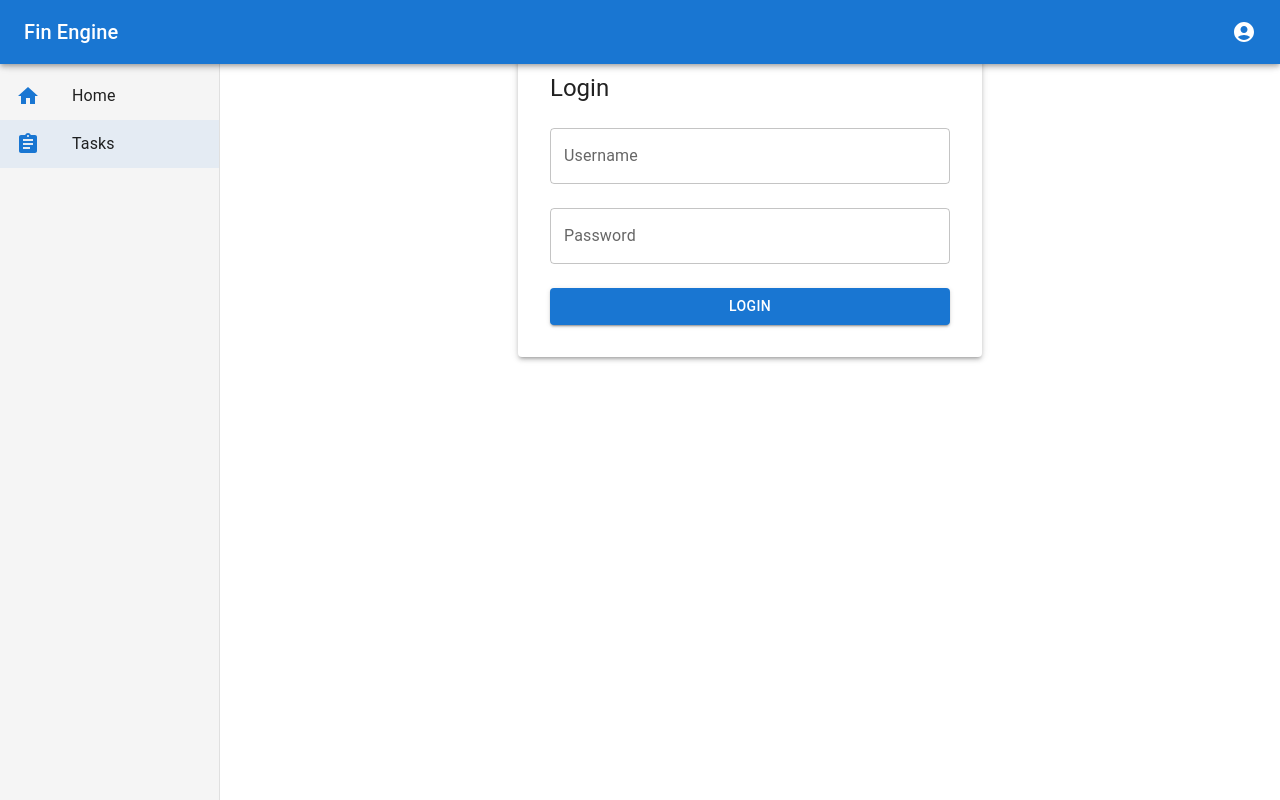
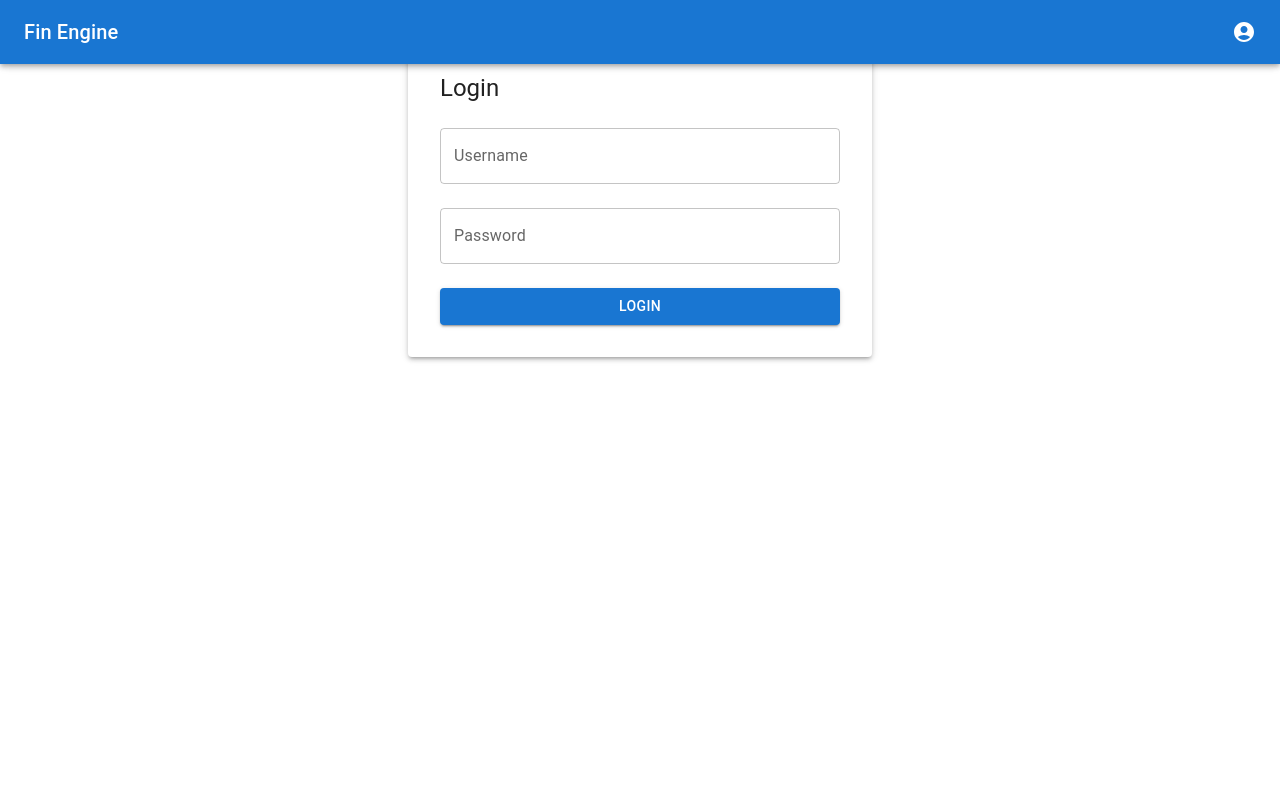
Before and after one commit to YashvanthD/fin_engine_impl, a React (Create React App) app in the folder fin_ui/fin-react-ui/: page /login in a window 1280 px wide. Built offline with nearby package versions, Linux system fonts and the light colour scheme.

Commit message:
Refactor routing structure to utilize UserLayout for consistent layout across user-related pages

```diff
--- a/fin_ui/fin-react-ui/src/App.js
+++ b/fin_ui/fin-react-ui/src/App.js
@@ -10,7 +10,7 @@ import Profile from './pages/user/Profile';
 import ManageUsers from './pages/admin/ManageUsers';
 import { setupAccessTokenAutoRefresh, refreshAccessTokenIfNeeded } from './utils/auth';
 import './App.css';
-import SideNav from './components/SideNav';
+import UserLayout from './components/UserLayout';
 
 function App() {
   React.useEffect(() => {
@@ -21,20 +21,15 @@ function App() {
   return (
     <Router>
       <NavBar />
-      <div style={{ display: 'flex' }}>
-        <SideNav selected={window.location.pathname.startsWith('/admin/users') ? 'manageusers' : undefined} />
-        <div style={{ flex: 1 }}>
-          <Routes>
-            <Route path="/" element={<Landing />} />
-            <Route path="/login" element={<Login />} />
-            <Route path="/register" element={<Register />} />
-            <Route path="/home" element={<Home />} />
-            <Route path="/tasks" element={<Tasks />} />
-            <Route path="/users/profile" element={<Profile />} />
-            <Route path="/admin/users" element={<ManageUsers />} />
-          </Routes>
-        </div>
-      </div>
+      <Routes>
+        <Route path="/" element={<Landing />} />
+        <Route path="/login" element={<Login />} />
+        <Route path="/register" element={<Register />} />
+        <Route path="/home" element={<UserLayout><Home /></UserLayout>} />
+        <Route path="/tasks" element={<UserLayout><Tasks /></UserLayout>} />
+        <Route path="/users/profile" element={<UserLayout><Profile /></UserLayout>} />
+        <Route path="/admin/users" element={<UserLayout><ManageUsers /></UserLayout>} />
+      </Routes>
     </Router>
   );
 }
--- a/fin_ui/fin-react-ui/src/components/UserLayout.js
+++ b/fin_ui/fin-react-ui/src/components/UserLayout.js
@@ -13,8 +13,8 @@ export default function UserLayout({ children }) {
         <SideNav />
       </Box>
       {/* Main content area with smooth scrolling */}
-      <Box sx={{ ml: `${drawerWidth}px`, pt: '64px', height: `calc(100vh - ${topNavHeight}px)`, overflowY: 'auto', scrollBehavior: 'smooth', bgcolor: '#f7f7f7' }}>
-        <Container maxWidth="lg" sx={{ py: 4 }}>
+      <Box sx={{ ml: `${drawerWidth}px`, pt: `${topNavHeight}px`, height: `calc(100vh - ${topNavHeight}px)`, overflowY: 'auto', scrollBehavior: 'smooth', bgcolor: '#f7f7f7' }}>
+        <Container maxWidth="lg">
           {children}
         </Container>
       </Box>
```
